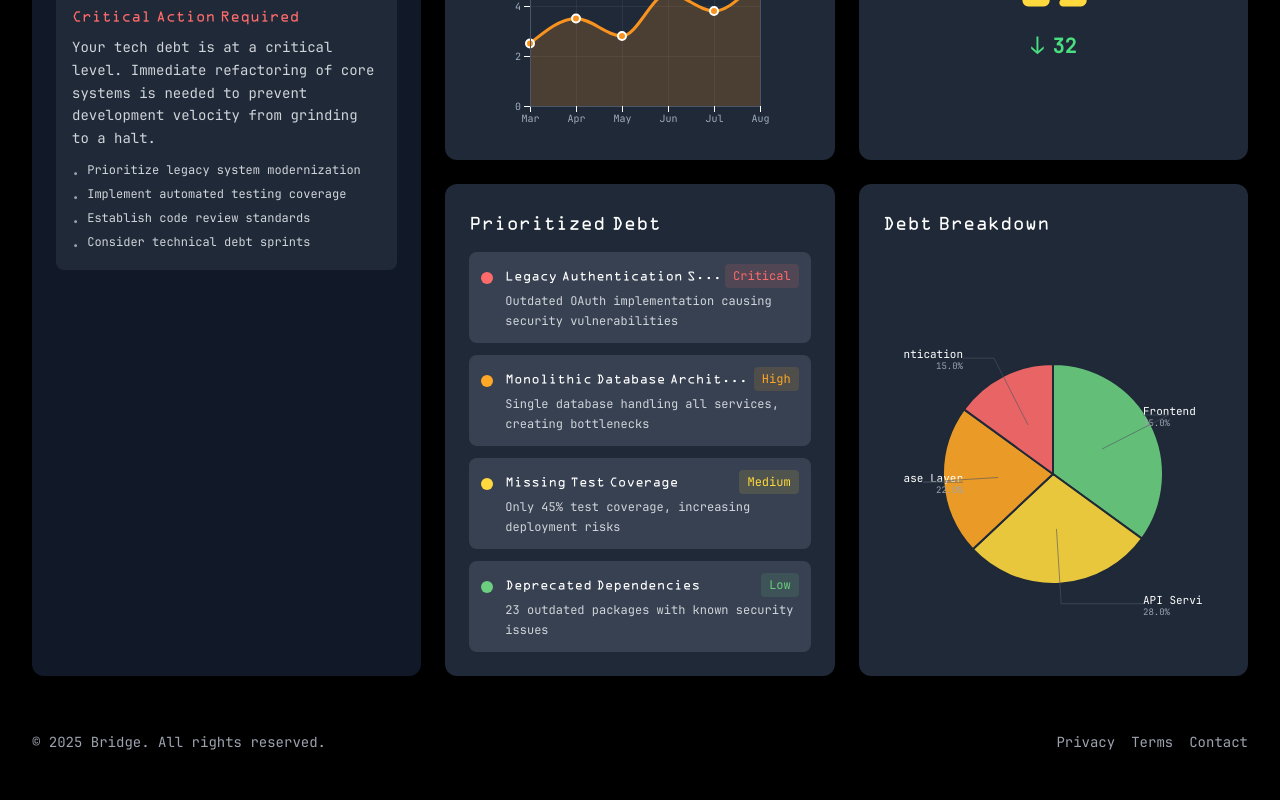
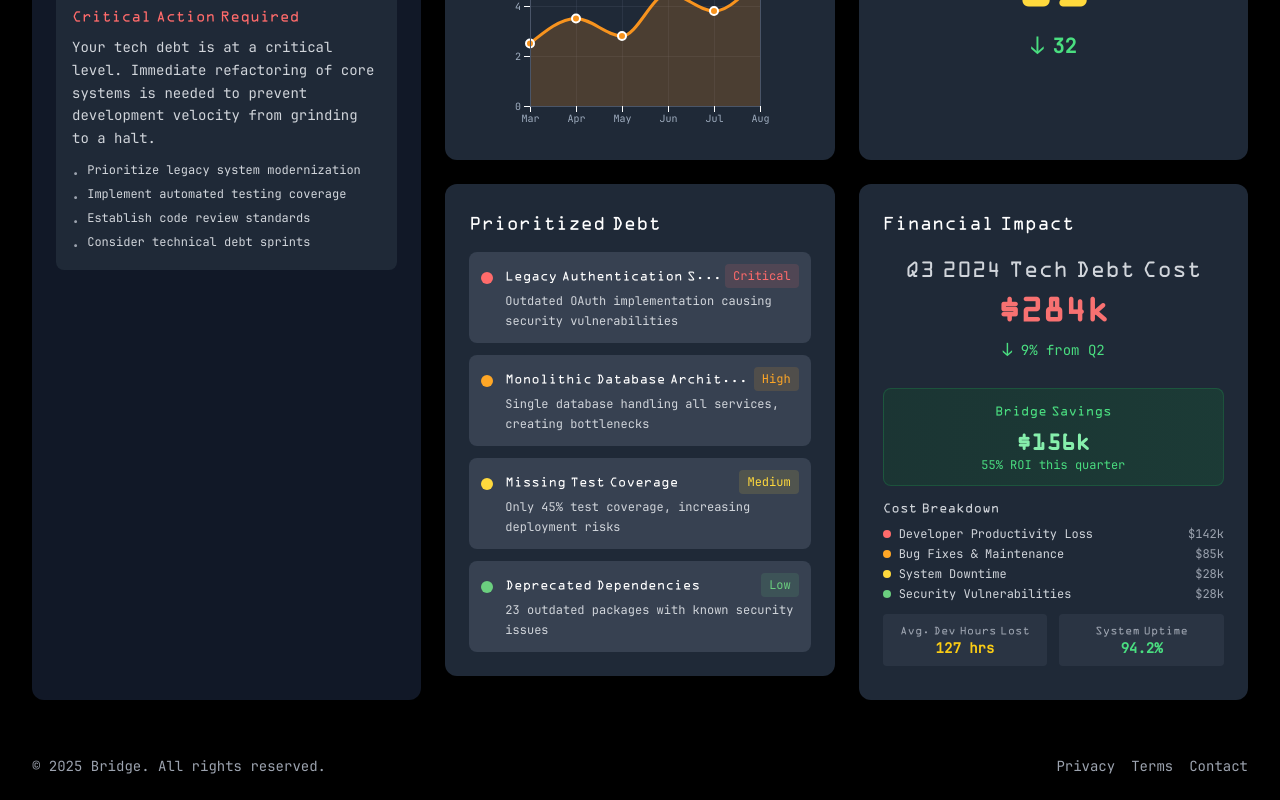
Before and after one commit to cmccoy02/buildwithbridge, a Next.js app: page /dashboard in a window 1280 px wide. Shown: the part 420-1220 px from the top of the page. Before the commit the page ends 1196 px from the top, so only its background shows below. Built offline with nearby package versions, Linux system fonts and the light colour scheme.

Commit message:
financial impact

```diff
--- /dev/null
+++ b/components/FinancialImpact.js
@@ -0,0 +1,98 @@
+import React from 'react';
+
+const FinancialImpact = () => {
+  // Financial data for a medium-sized company with legacy systems
+  const currentQuarterCost = 284000;
+  const previousQuarterCost = 312000;
+  const bridgeSavings = 156000;
+  const costChange = currentQuarterCost - previousQuarterCost;
+  const costChangePercent = ((costChange / previousQuarterCost) * 100).toFixed(1);
+  const isImprovement = costChange < 0;
+
+  // Breakdown of tech debt costs
+  const costBreakdown = [
+    { category: "Developer Productivity Loss", amount: 142000, percentage: 50 },
+    { category: "Bug Fixes & Maintenance", amount: 85200, percentage: 30 },
+    { category: "System Downtime", amount: 28400, percentage: 10 },
+    { category: "Security Vulnerabilities", amount: 28400, percentage: 10 }
+  ];
+
+  // Bridge ROI calculation
+  const bridgeROI = ((bridgeSavings / currentQuarterCost) * 100).toFixed(0);
+
+  return (
+    <div className="h-full flex flex-col space-y-3">
+      {/* Main Financial Impact */}
+      <div className="text-center">
+        <div className="text-2xl font-ocr-a text-gray-300 mb-1">Q3 2024 Tech Debt Cost</div>
+        <div className="text-4xl font-ocr-a font-bold text-red-400 mb-2">
+          ${(currentQuarterCost / 1000).toFixed(0)}k
+        </div>
+
+        {/* Quarter over Quarter Change */}
+        <div className="flex items-center justify-center space-x-2 mb-3">
+          <span className={`text-lg ${isImprovement ? 'text-green-400' : 'text-red-400'}`}>
+            {isImprovement ? '↓' : '↑'}
+          </span>
+          <span className={`text-sm font-jetbrains-mono ${isImprovement ? 'text-green-400' : 'text-red-400'}`}>
+            {Math.abs(costChangePercent)}% from Q2
+          </span>
+        </div>
+      </div>
+
+      {/* Bridge Savings Highlight */}
+      <div className="bg-gradient-to-r from-green-900/30 to-green-800/30 rounded-lg p-3 border border-green-500/20">
+        <div className="text-center">
+          <div className="text-sm font-ocr-a text-green-400 mb-1">Bridge Savings</div>
+          <div className="text-2xl font-ocr-a font-bold text-green-300">
+            ${(bridgeSavings / 1000).toFixed(0)}k
+          </div>
+          <div className="text-xs font-jetbrains-mono text-green-400">
+            {bridgeROI}% ROI this quarter
+          </div>
+        </div>
+      </div>
+
+      {/* Cost Breakdown */}
+      <div>
+        <div className="text-sm font-ocr-a text-gray-300 mb-2">Cost Breakdown</div>
+        <div className="space-y-1">
+          {costBreakdown.map((item, index) => (
+            <div key={index} className="flex items-center justify-between">
+              <div className="flex items-center space-x-2">
+                <div
+                  className="w-2 h-2 rounded-full"
+                  style={{
+                    backgroundColor: index === 0 ? '#ff6b6b' :
+                                 index === 1 ? '#ffa726' :
+                                 index === 2 ? '#ffd93d' : '#6bcf7f'
+                  }}
+                ></div>
+                <span className="text-xs font-jetbrains-mono text-gray-300 truncate">
+                  {item.category}
+                </span>
+              </div>
+              <div className="text-xs font-jetbrains-mono text-gray-400">
+                ${(item.amount / 1000).toFixed(0)}k
+              </div>
+            </div>
+          ))}
+        </div>
+      </div>
+
+      {/* Bottom Stats */}
+      <div className="grid grid-cols-2 gap-3 text-center">
+        <div className="bg-gray-700/50 rounded p-2">
+          <div className="text-xs font-ocr-a text-gray-400">Avg. Dev Hours Lost</div>
+          <div className="text-sm font-jetbrains-mono font-bold text-yellow-400">127 hrs</div>
+        </div>
+        <div className="bg-gray-700/50 rounded p-2">
+          <div className="text-xs font-ocr-a text-gray-400">System Uptime</div>
+          <div className="text-sm font-jetbrains-mono font-bold text-green-400">94.2%</div>
+        </div>
+      </div>
+    </div>
+  );
+};
+
+export default FinancialImpact;
--- a/pages/dashboard.js
+++ b/pages/dashboard.js
@@ -3,7 +3,7 @@ import Head from 'next/head';
 import Header from '../components/Header';
 import Footer from '../components/Footer';
 import Speedometer from '../components/Speedometer';
-import PieChart from '../components/PieChart';
+import FinancialImpact from '../components/FinancialImpact';
 import AreaChart from '../components/LineChart';
 import ZoomableIcicle from '../components/ZoomableIcicle';
 import { placeholderData } from '../data/placeholder-data';
@@ -170,8 +170,8 @@ export default function Dashboard() {
                 <AreaChart data={areaChartData} />
               </div>
 
-              {/* Predicted Debt Tile */}
-              <div className="bg-gray-800 rounded-xl p-6">
+              {/* Predicted Debt Tile - Shorter */}
+              <div className="bg-gray-800 rounded-xl p-6 row-span-1">
                 <h3 className="text-xl font-ocr-a mb-4">Predicted Debt</h3>
                 <PredictedDebt currentValue={95} predictedValue={63} />
               </div>
@@ -182,10 +182,10 @@ export default function Dashboard() {
                 <PrioritizedDebt />
               </div>
 
-              {/* Debt Breakdown Tile */}
-              <div className="bg-gray-800 rounded-xl p-6">
-                <h3 className="text-xl font-ocr-a mb-4">Debt Breakdown</h3>
-                <PieChart data={pieChartData} />
+              {/* Financial Impact Tile - Taller */}
+              <div className="bg-gray-800 rounded-xl p-6 row-span-2">
+                <h3 className="text-xl font-ocr-a mb-4">Financial Impact</h3>
+                <FinancialImpact />
               </div>
 
             </div>
```
